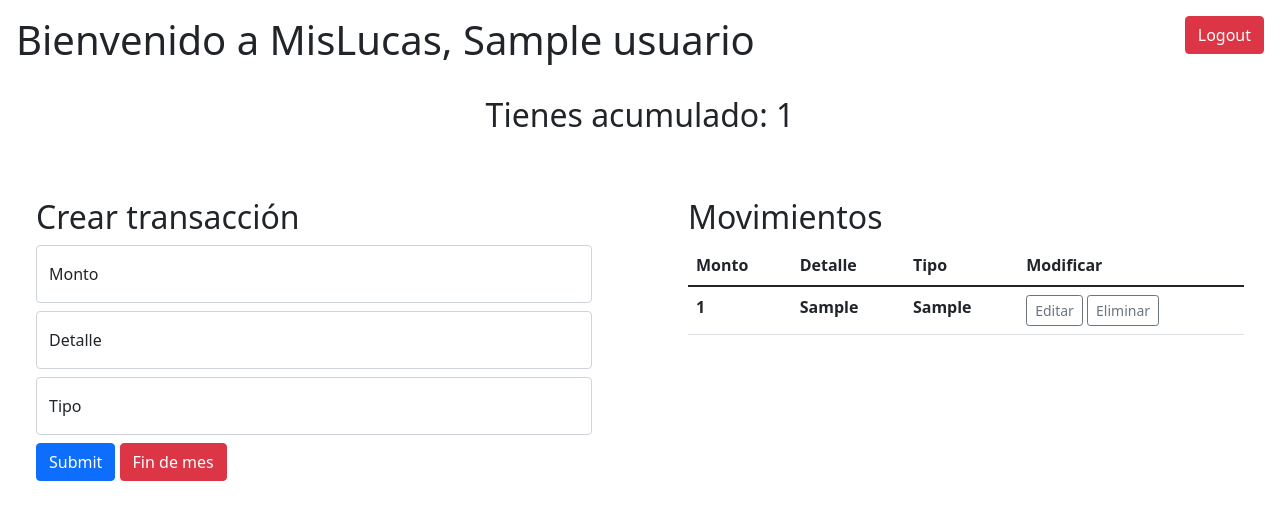
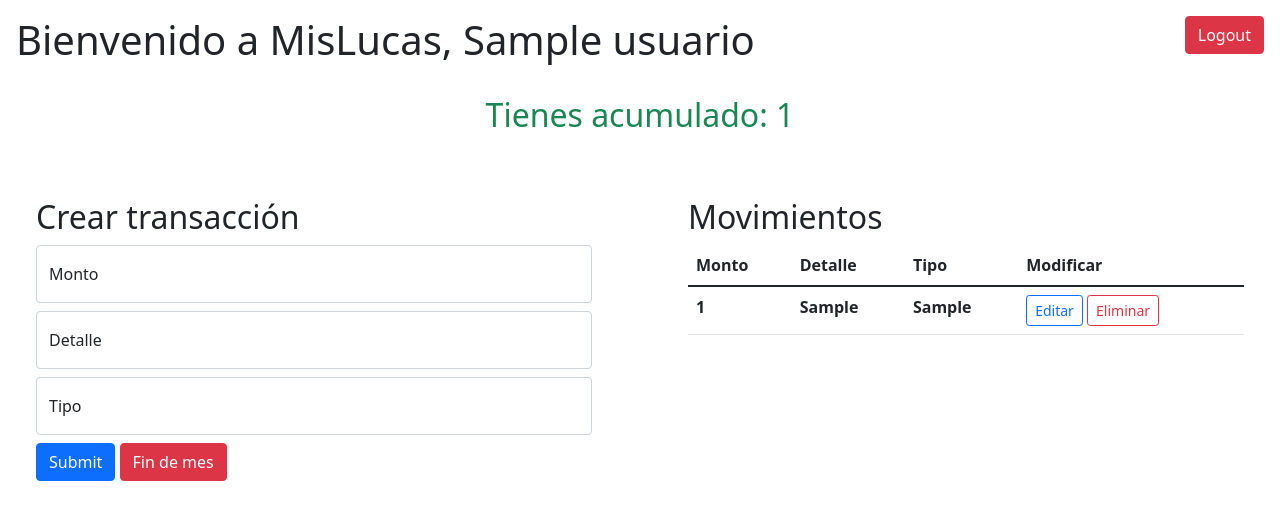
Before and after one commit to aaronvanoordt/MisLucas, a Flask app: page /dashboard in a window 1280 px wide. Shown: the top 520 px of the page. Run offline with Flask 2, Linux system fonts and the light colour scheme; a user stored in the database is signed in; tables that the repository leaves empty hold one stand-in row (values such as "Sample post"); lists and menus that the app fills with data are empty.

Commit message:
More style for dashboard

```diff
--- a/templates/dashboard.html
+++ b/templates/dashboard.html
@@ -8,7 +8,7 @@
     </div>
 </div>
 
-<h2 class=' p-2 text-center'> Tienes acumulado: {{current_user.total}} </h2>
+<h2 class="text-center text-success p-2"> Tienes acumulado: {{current_user.total}} </h2>
 
 <div class="row">
     <div class="col-6 p-5">
@@ -55,8 +55,8 @@
                     <th>{{i.detalle}}</th>
                     <th>{{i.tipo}}</th>
                     <th>
-                        <button class='btn btn-sm btn-outline-secondary'>Editar</button>
-                        <button class='btn btn-sm btn-outline-secondary'>Eliminar</button>
+                        <button class='btn btn-sm btn-outline-primary'>Editar</button>
+                        <button class='btn btn-sm btn-outline-danger'>Eliminar</button>
                     </th>
                 </tr>
                 {%endfor%}
--- a/templates/master.html
+++ b/templates/master.html
@@ -4,7 +4,7 @@
     <meta charset="UTF-8">
     <meta http-equiv="X-UA-Compatible" content="IE=edge">
     <meta name="viewport" content="width=device-width, initial-scale=1.0">
-    <title>Document</title>
+    <title>MisLucas</title>
     <link href="https://cdn.jsdelivr.net/npm/bootstrap@5.1.3/dist/css/bootstrap.min.css" rel="stylesheet" integrity="sha384-1BmE4kWBq78iYhFldvKuhfTAU6auU8tT94WrHftjDbrCEXSU1oBoqyl2QvZ6jIW3" crossorigin="anonymous">
 </head>
 <body>
```
